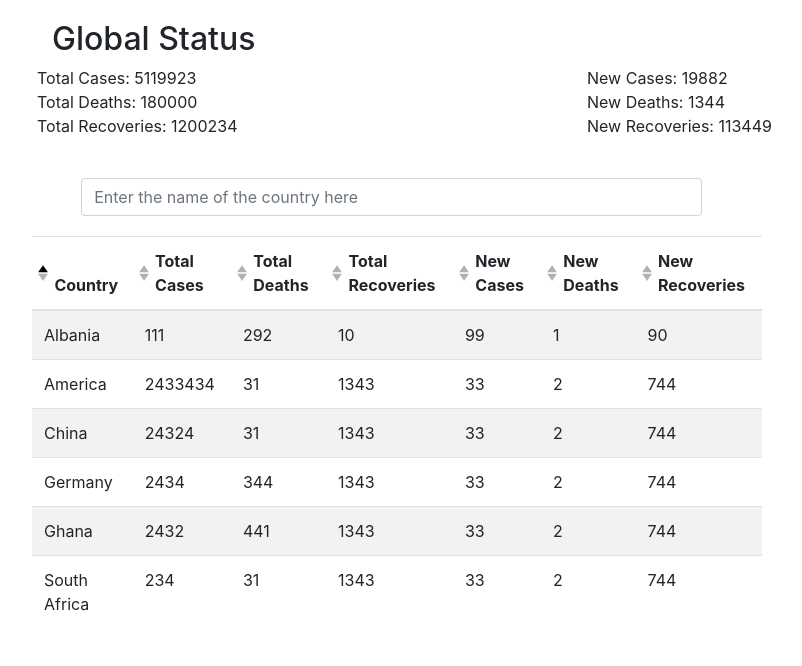
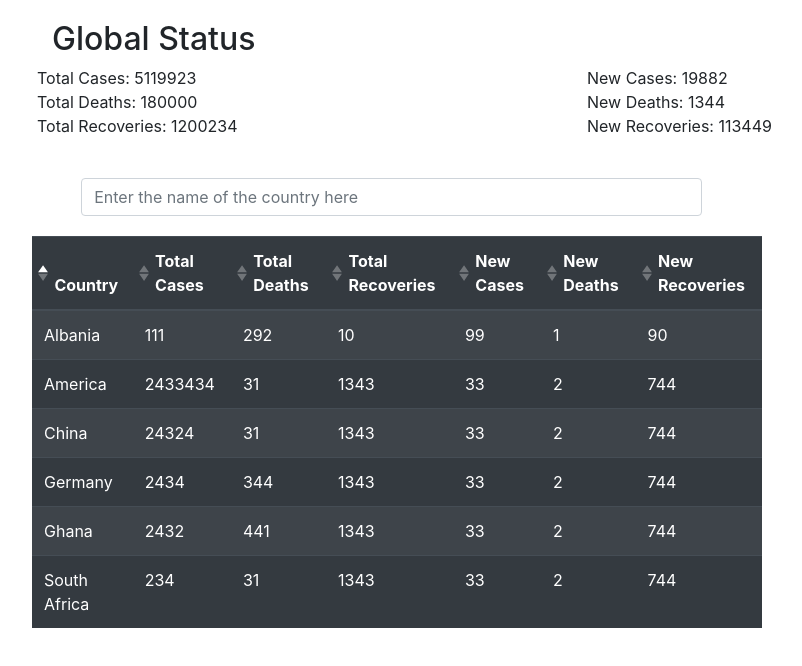
Before and after one commit to darkbotbbl/the-corona-updates, a Vue app: page / in a window 1280 px wide. Shown: the top 666 px of the page, without its empty margins (53-855 px from the left). Built offline with nearby package versions, Linux system fonts and the light colour scheme.

Commit message:
Made the table dark

```diff
--- a/src/components/CountriesListUpdate.vue
+++ b/src/components/CountriesListUpdate.vue
@@ -10,6 +10,7 @@
             :filter="searchText"
             responsive="sm"
             striped
+            dark
             :sort-by.sync="sortBy"
             sort-icon-left
             sticky-header
```
